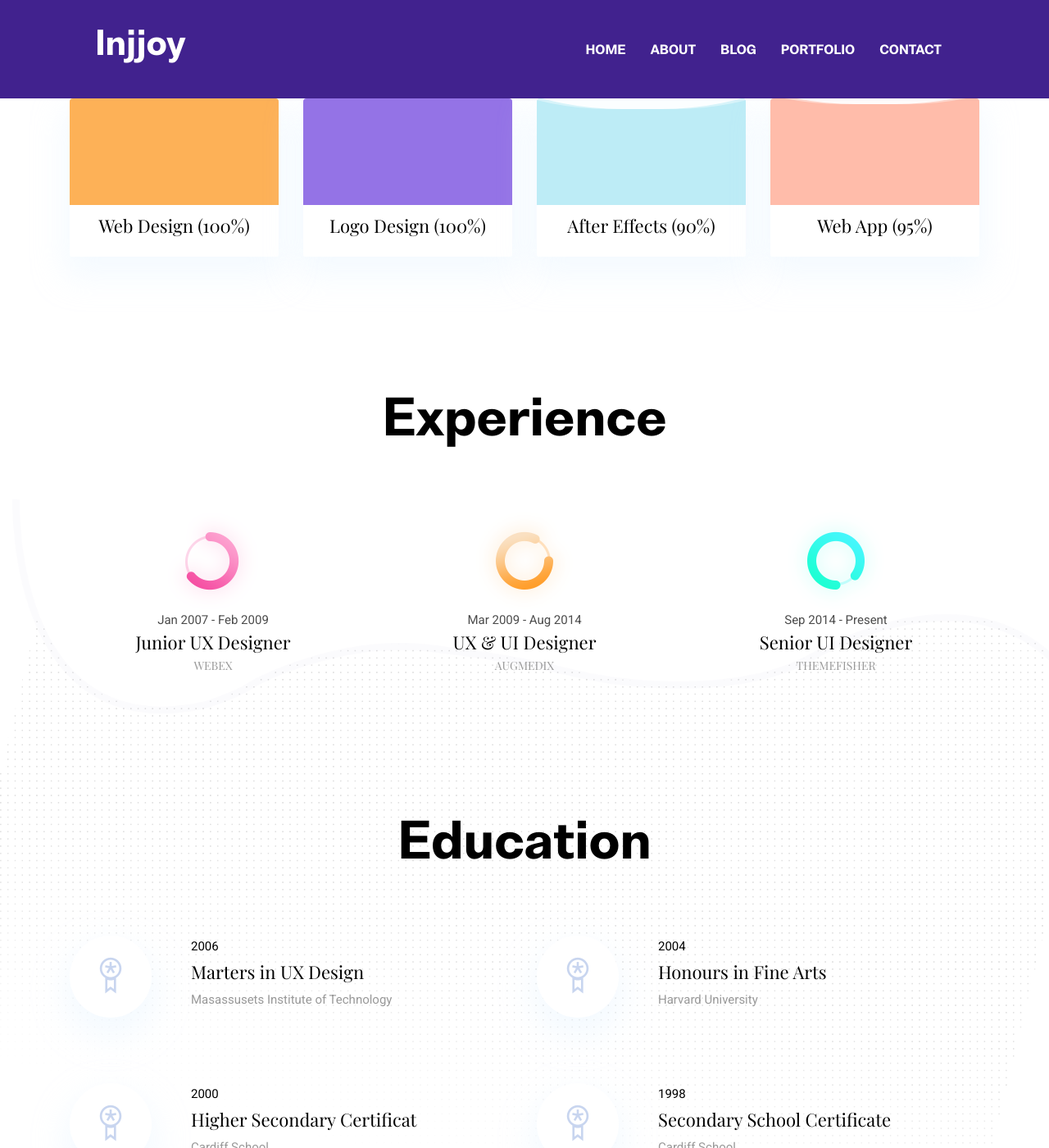
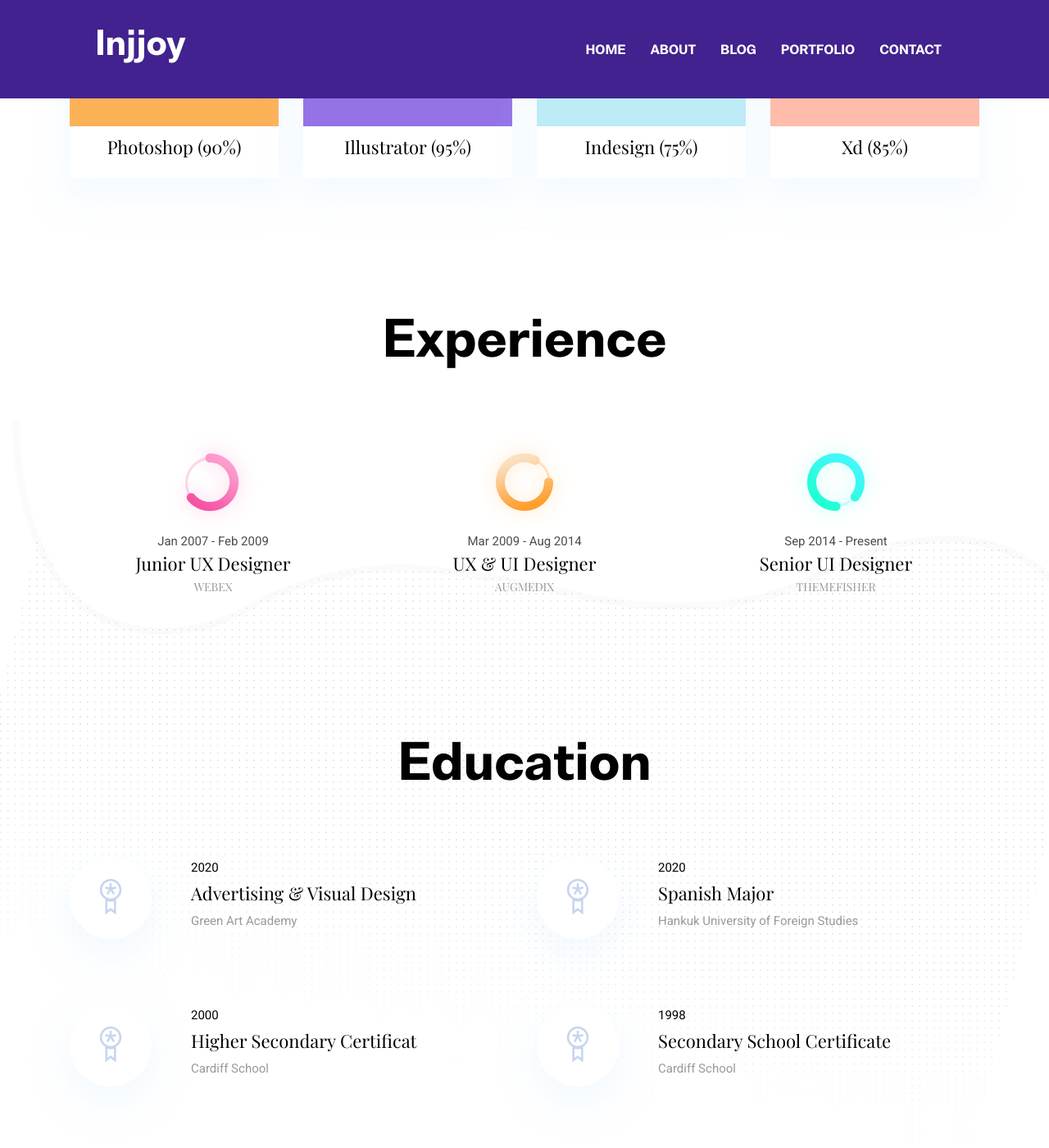
Before and after one commit to injjoy/injjoy.github.io, a Jekyll site: the page built from index.html, in a window 1280 px wide and 1400 px high, scrolled down 1425 px. Shown: the whole window at 82% size. Built offline with Jekyll 4.4.1, drawn with Linux system fonts in a browser that asks for light colours; some of the changed text lies outside the part shown.

Commit message:
Update settings.yml

```diff
--- a/_data/settings.yml
+++ b/_data/settings.yml
@@ -5,9 +5,9 @@ title: Injjoy
 logo:
 author: themefisher
 description: this is meta description
-email: steve.fruits@email.com
-phone: +880 2544 658 256
-address: 125/A, CA Commercial Area, California, USA
+email: comi0609@gmail.com
+phone: +82 10 9879 1377
+address: Imun-dong, Dondaemun-gu, Seoul, Korea
 copyright: Copyright &copy; 2020 Designed by [Themefisher](https://themefisher.com) & Developed by [Getjekyllthemes](https://getjekyllthemes.com)
 
 menu:
@@ -38,7 +38,7 @@ disqus-identifier: # Add your shortname for Disqus Comment. For example mr-brown
 # Hero Section
 
 hero:
-  hero-title: Hi! I’m <br> Joy <br> UX designer
+  hero-title: Hi! I’m Joy <br> Graphic & UI designer
 
 social:
 - {icon: "ti-facebook", link: "#"}
@@ -94,10 +94,10 @@ team:
 
 skills-title: Skills
 skills:
-- {name: Web Design, color: '#fdb157', value: '100%'}
-- {name: Logo Design, color: '#9473e6', value: '100%'}
-- {name: After Effects, color: '#bdecf6', value: '90%'}
-- {name: Web App, color: '#ffbcaa', value: '95%'}
+- {name: Photoshop, color: '#fdb157', value: '90%'}
+- {name: Illustrator, color: '#9473e6', value: '95%'}
+- {name: Indesign, color: '#bdecf6', value: '75%'}
+- {name: Xd, color: '#ffbcaa', value: '85%'}
 
 
 #-------------------------------
@@ -115,8 +115,8 @@ experience:
 
 education-title: Education
 education:
-- {name: Marters in UX Design, date: '2006', organization: 'Masassusets Institute of Technology'}
-- {name: Honours in Fine Arts, date: '2004', organization: 'Harvard University'}
+- {name: Advertising & Visual Design, date: '2020', organization: 'Green Art Academy'}
+- {name: Spanish Major, date: '2020', organization: 'Hankuk University of Foreign Studies'}
 - {name: Higher Secondary Certificat, date: '2000', organization: 'Cardiff School'}
 - {name: Secondary School Certificate, date: '1998', organization: 'Cardiff School'}
 
```
